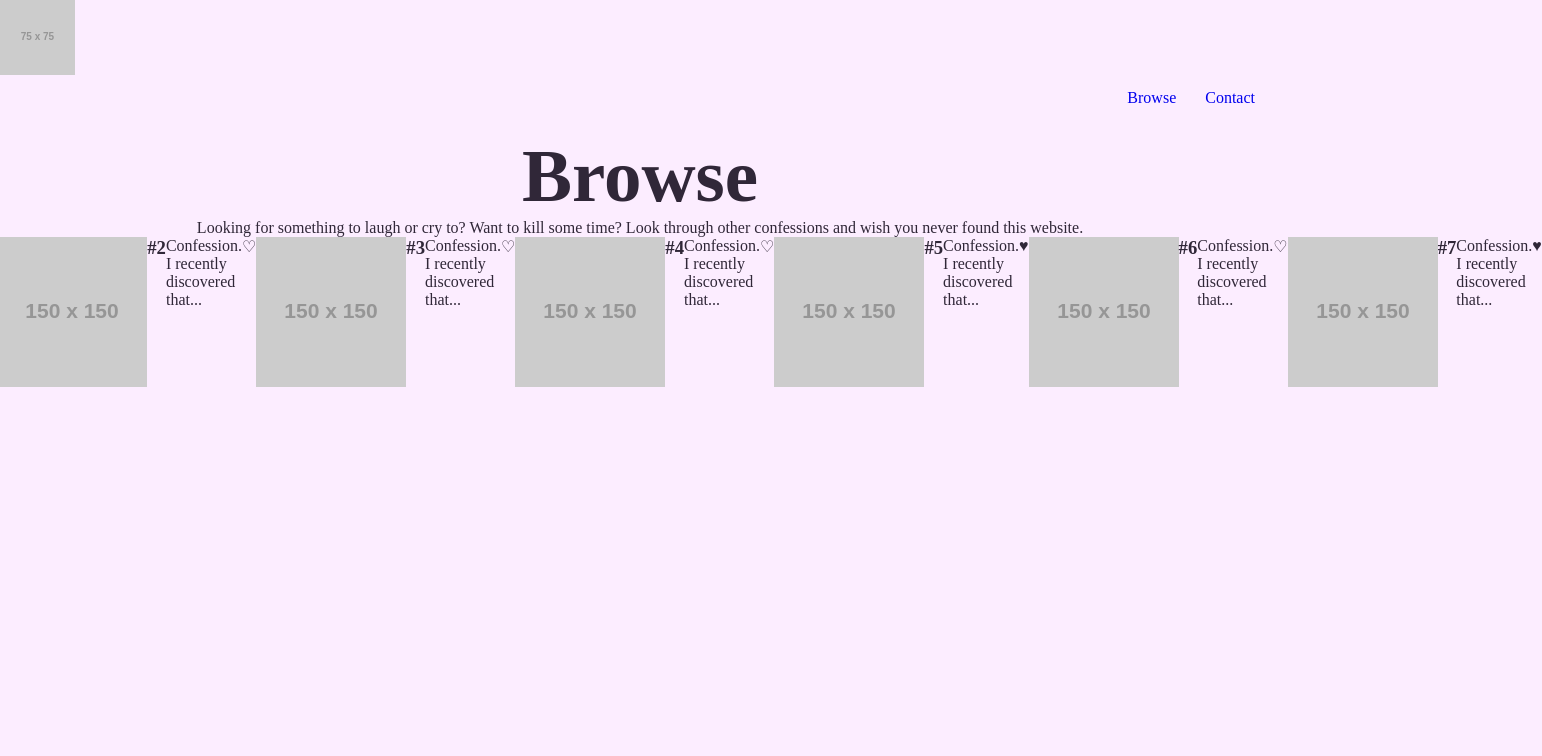
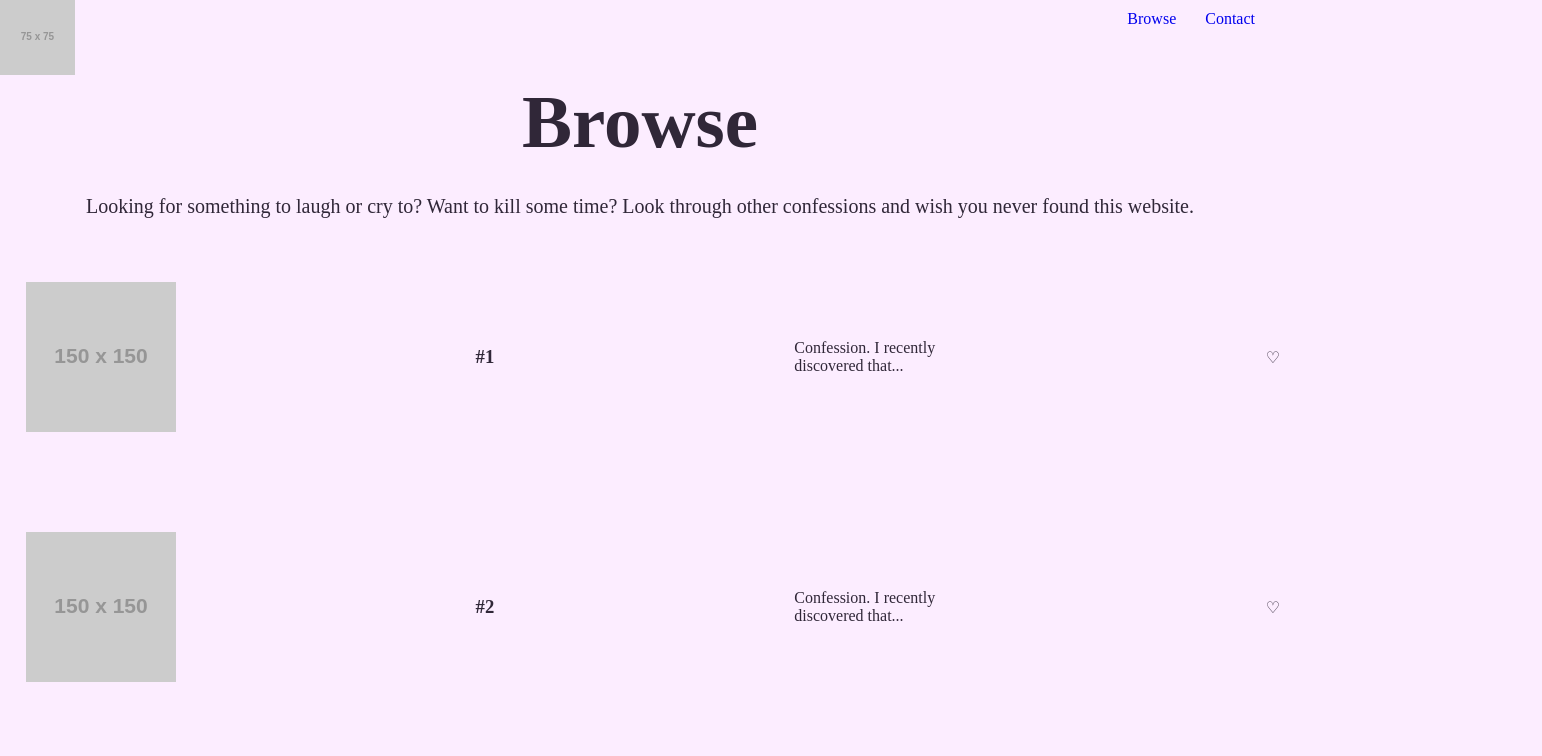
Before and after one commit to sylkylacole/confessions, a plain HTML site: page public/browse.html in a window 1280 px wide. Shown: the top 756 px of the page, 1542 px wide, since content can reach past the window. Drawn offline with Linux system fonts and the light colour scheme; placeholder pictures from the web are drawn by us.

Commit message:
Browse page done :3

```diff
--- a/public/browse.html
+++ b/public/browse.html
@@ -8,8 +8,8 @@
     <link rel="stylesheet" href="css/main.css">
 </head>
 <body>
-    <a href="index.html"><img src="https://placehold.co/75" alt="logo"></a>
     <nav>
+        <a href="index.html"><img src="https://placehold.co/75" alt="logo"></a>
         <ul>
             <li><a href="browse.html">Browse</a></li>
             <li><a href="contact.html">Contact</a></li>
@@ -17,7 +17,7 @@
     </nav>
     <main class="container">
         <h1 class="title">Browse</h1>
-        <p class="browse-text">Looking for something to laugh or cry to? Want to kill some time? Look through other confessions and wish you never found this website.</p>
+        <p id="browse-text">Looking for something to laugh or cry to? Want to kill some time? Look through other confessions and wish you never found this website.</p>
         <section class="confessions">
             <div class="browse-confession" id="confession-1">
                 <img src="https://placehold.co/150x150" alt="pfp/logo (if not provided)" class="browse-confess-pic">
@@ -63,5 +63,6 @@
             </div>
         </section>
     </main>
+    <!-- Consider adding a back to top button sometime -->
 </body>
 </html>
--- a/public/script.js
+++ b/public/script.js
@@ -60,5 +60,6 @@ form.onsubmit = function (e) {
         el.classList.remove("hidden");
       });
       console.log("Confession submitted.");
+      window.alert("Confession submitted successfully!");
   };
 };
--- a/public/scss/positioning.scss
+++ b/public/scss/positioning.scss
@@ -33,6 +33,7 @@ main {
     justify-content: center;
     align-items: center;
     flex-direction: column;
+    margin-bottom: 5%;
 
     #main-img {
         margin-top: 50px;
@@ -127,8 +128,32 @@ main {
 
 .confessions {
     display: flex;
+    flex-direction: column;
+    margin-left: 2%;
+    margin-top: 5%;
+    row-gap: 100px;
+    // width: 100vw;
+    overflow: hidden;
 }
 
 .browse-confession {
     display: flex;
+    column-gap: 20px;
+    align-items: center;
+    gap: 300px;
 }
+
+.browse-confession:hover {
+    cursor: pointer;
+    background-color: rgba(0, 0, 0, 0.36);
+} /* animate to slowly fade in from the middle*/
+
+#browse-text {
+    font-size: 15pt;
+    text-align: center;
+    margin-top: 30px;
+}
+
+.like-toggle:hover {
+    cursor: pointer;
+}
```
Also changed, not shown: public/css/main.css, 1 other file.
